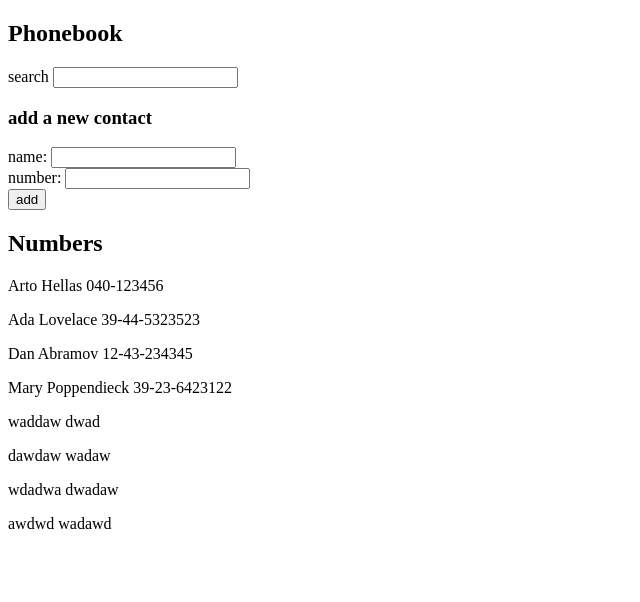
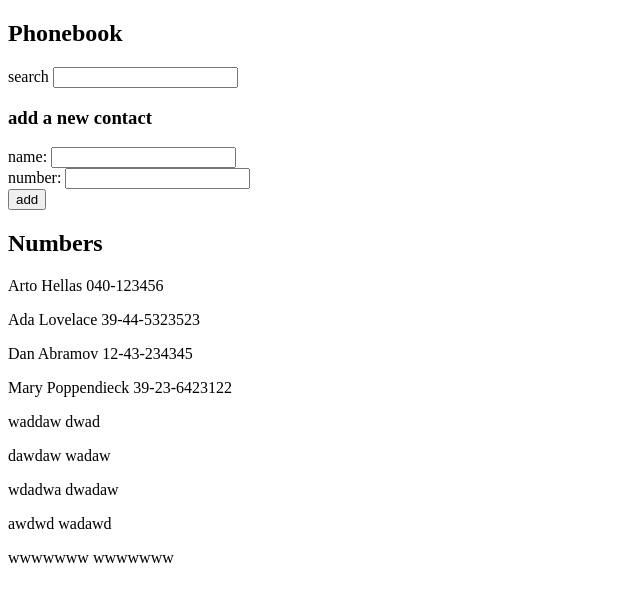
Before and after one commit to vrcalomino/full-stack-open, a React (Vite) app in the folder part-2/phonebook/: page / in a window 1280 px wide. Shown: the top 602 px of the page, without its empty margins (0-640 px from the left). Built offline with nearby package versions, Linux system fonts and the light colour scheme; data requests are answered from the project's data file.

Commit message:
part2.13

```diff
--- a/part-2/phonebook/src/App.jsx
+++ b/part-2/phonebook/src/App.jsx
@@ -2,12 +2,12 @@ import { useEffect, useState } from "react";
 import Filter from "./components/Filter";
 import PersonForm from "./components/PersonForm";
 import Persons from "./components/Persons";
-import axios from "axios";
+import phonebookServices from "./services/phonebookServices";
 
 const App = () => {
   const [persons, setPersons] = useState([]);
   useEffect(() => {
-    axios.get("http://localhost:3001/persons").then((response) => {
+    phonebookServices.fetchAllPeople().then((response) => {
       setPersons(response.data);
     });
   }, []);
@@ -26,7 +26,7 @@ const App = () => {
     }
     const newPerson = { name: newName, number: newNumber };
     const copy = [...persons];
-    axios.post("http://localhost:3001/persons", newPerson).then((response) => {
+    phonebookServices.addPerson(newPerson).then((response) => {
       console.log("Stored correctly");
     });
     setPersons(copy.concat(newPerson));
--- a/part-2/phonebook/src/db.json
+++ b/part-2/phonebook/src/db.json
@@ -39,6 +39,11 @@
       "name": "awdwd",
       "number": "wadawd",
       "id": 8
+    },
+    {
+      "name": "wwwwwww",
+      "number": "wwwwwww",
+      "id": 9
     }
   ]
 }
--- /dev/null
+++ b/part-2/phonebook/src/services/phonebookServices.jsx
@@ -0,0 +1,16 @@
+import axios from "axios";
+
+const baseUrl = "http://localhost:3001/persons";
+
+const fetchAllPeople = () => {
+  return axios.get(baseUrl);
+};
+
+const addPerson = (newPerson) => {
+  return axios.post(baseUrl, newPerson);
+};
+
+export default {
+  fetchAllPeople,
+  addPerson,
+};
```
